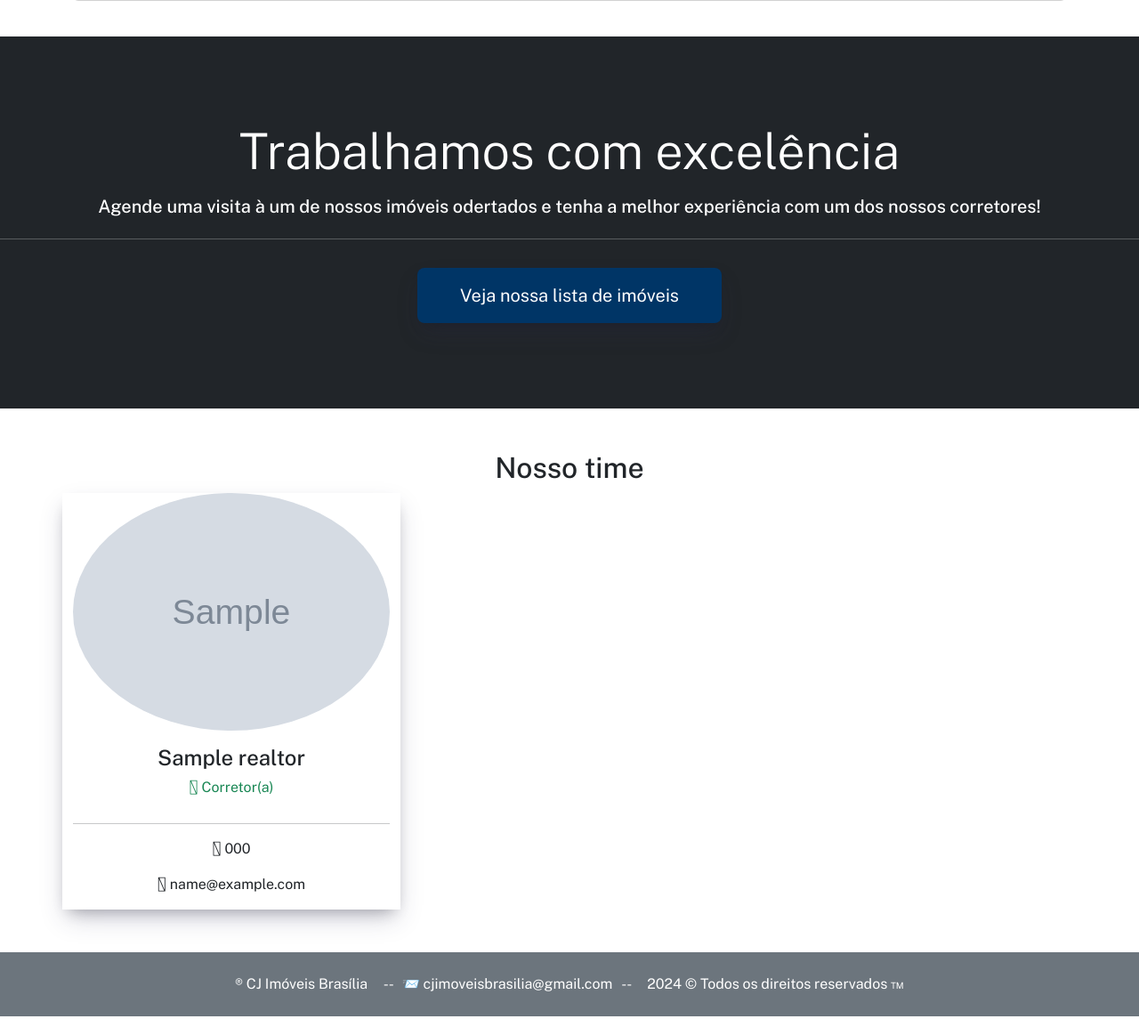
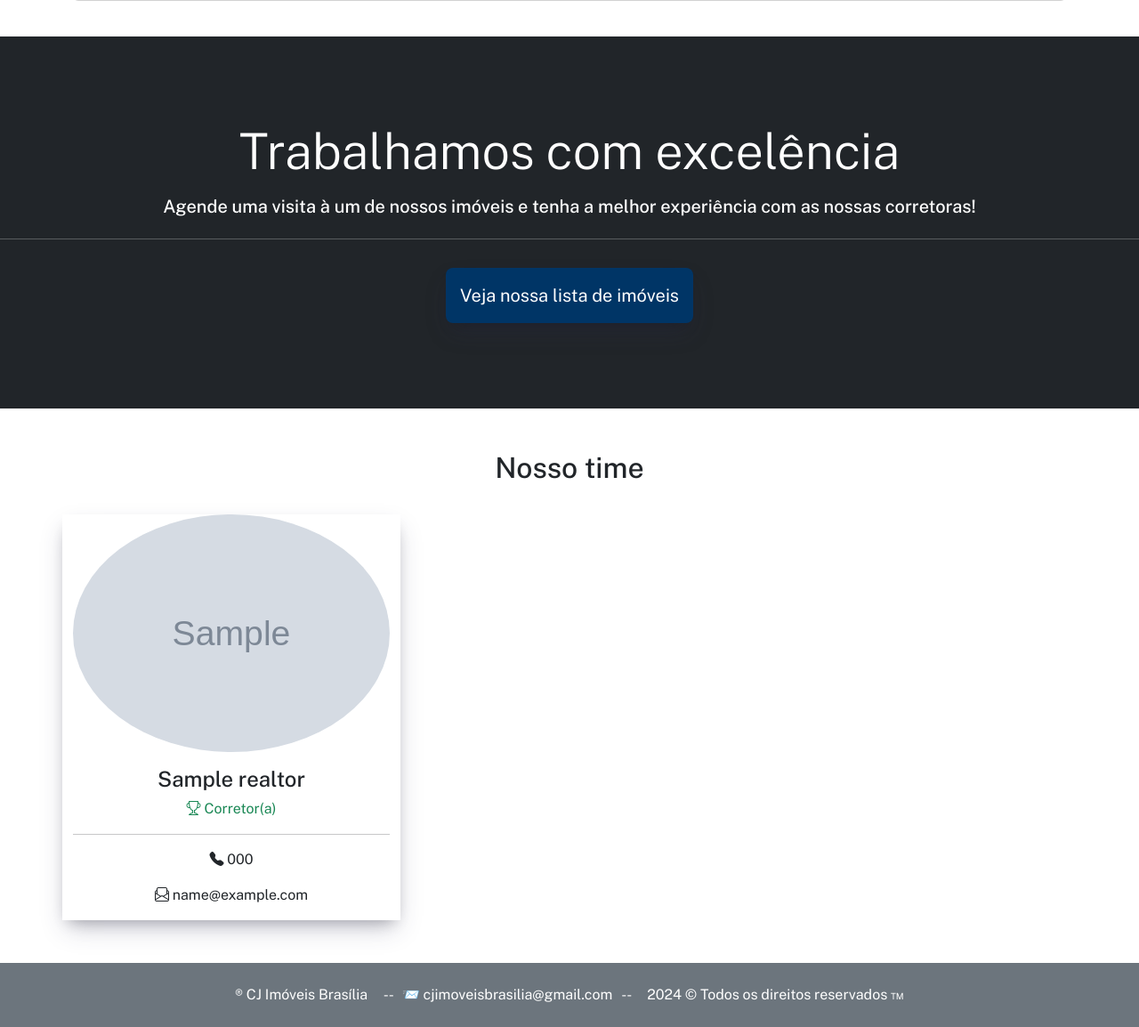
Before and after one commit to usoservicos/cj, a Django app: page /about in a window 1280 px wide. Shown: the part 1519-2673 px from the top of the page at 89% size. Run offline with Django 3.2, Linux system fonts and the light colour scheme; tables that the repository leaves empty hold one stand-in row (values such as "Sample post"); grey boxes marked "Sample" are stand-in pictures; some libraries are stand-ins or nearby versions.

Commit message:
Update about.html

```diff
--- a/templates/pages/about.html
+++ b/templates/pages/about.html
@@ -80,9 +80,9 @@
   <!-- Work -->
   <section id="work" class="bg-dark text-white text-center">
     <h4 class="display-4 mb-3">Trabalhamos com excelência</h4>
-    <h5 class="mb-4"> Agende uma visita à um de nossos imóveis odertados e tenha a melhor experiência com um dos nossos corretores!</h5>
+    <h5 class="mb-4"> Agende uma visita à um de nossos imóveis e tenha a melhor experiência com as nossas corretoras!</h5>
     <hr>
-    <a href="{% url 'listings' %}" class="mt-3 btn btn-secondary bg-azul-cj border-0 text-white btn-lg px-5 py-3"
+    <a href="{% url 'listings' %}" class="mt-3 btn btn-secondary bg-azul-cj border-0 text-white btn-lg py-3"
       style="box-shadow: rgba(50, 50, 93, 0.25) 0px 13px 27px -5px, rgba(0, 0, 0, 0.3) 0px 8px 16px -8px !important;"
     >Veja nossa lista de imóveis</a>
   </section>
@@ -94,16 +94,16 @@
       <div class="row text-center">
         {% if realtors %}
           {% for realtor in realtors %}
-          <div class="col-md-4" style="box-shadow: rgba(50, 50, 93, 0.25) 0px 13px 27px -5px, rgba(0, 0, 0, 0.3) 0px 8px 16px -8px !important;" >
+          <div class="col-md-4 mt-4" style="box-shadow: rgba(50, 50, 93, 0.25) 0px 13px 27px -5px, rgba(0, 0, 0, 0.3) 0px 8px 16px -8px !important;" >
               <img src="{{ realtor.photo.url }}" alt="" class="rounded-circle mb-3">
               <h4>{{ realtor.name }}</h4>
               <p class="text-success">
-                <i class="fas fa-award text-success mb-3"></i> Corretor(a)</p>
+                <i class="bi bi-trophy text-success mb-3"></i> Corretor(a)</p>
               <hr>
               <p>
-                <i class="fas fa-phone"></i> {{ realtor.phone }}</p>
+                <i class="bi bi-telephone-fill"></i> {{ realtor.phone }}</p>
               <p>
-                <i class="fas fa-envelope-open"></i> {{ realtor.email }}</p>
+                <i class="bi bi-envelope-paper"></i> {{ realtor.email }}</p>
             </div>
           {% endfor %}
         {% else %}
```
